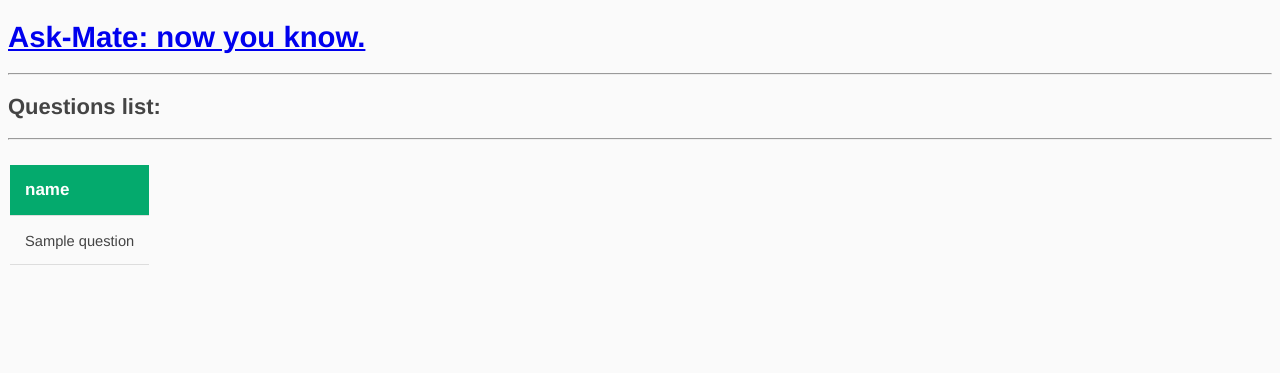
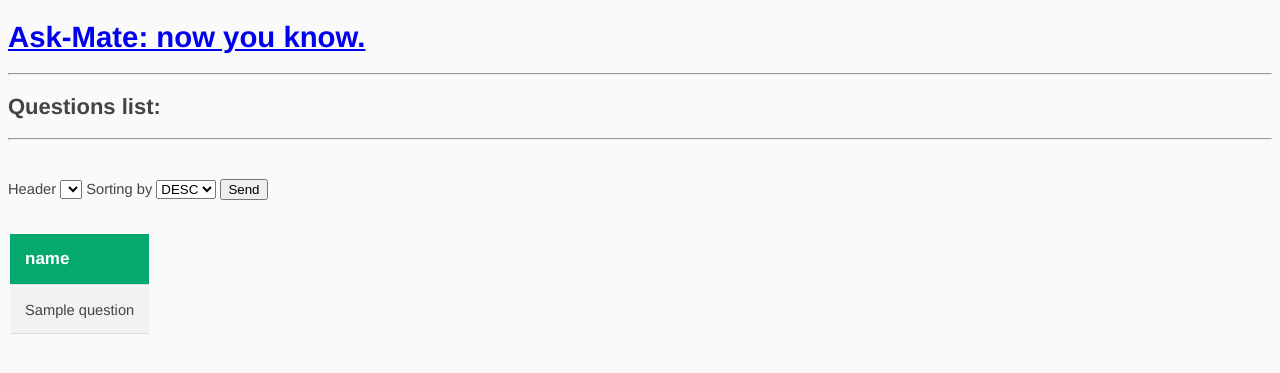
Before and after one commit to Therion95/Ask-mate, a Flask app: page /list in a window 1280 px wide. Shown: the top 373 px of the page. Run offline with Flask 2, Linux system fonts and the light colour scheme; a database or web service that is not in the repository returns one stand-in record (values such as "Sample title"); lists and menus that the app fills with data are empty; some libraries are stand-ins or nearby versions.

Commit message:
sorting function

```diff
--- a/db_data_manager.py
+++ b/db_data_manager.py
@@ -294,3 +294,14 @@ def searching(cursor, word):
     """
     cursor.execute(query, [f"%{word}%", f"%{word}%", f"%{word}%"])
     return cursor.fetchall()
+
+@db_connection.executor
+def sorting_questions(cursor, header, sort):
+    query = f"""
+        SELECT *
+        FROM question
+        ORDER BY {header} {sort}
+    """
+
+    cursor.execute(query)
+    return cursor.fetchall()
--- a/server.py
+++ b/server.py
@@ -19,14 +19,21 @@ def index():
     questions = db_data_manager.list_column('question')
     latest_questions = db_data_manager.five_latest_questions(questions)
     headers = questions[0].keys()
+    list_of_headers = list(headers)
     return render_template('index.html', headers=headers, questions=latest_questions)
 
 
-@app.route('/list', methods=['GET'])
+@app.route('/list', methods=['GET', 'POST'])
 def list_questions():
-    db_data = db_data_manager.list_column('question')
-    db_headers = db_data[0].keys()
-    return render_template('list.html', data=db_data, headers=db_headers)
+    if request.method == 'GET':
+        db_data = db_data_manager.list_column('question')
+        db_headers = db_data[0].keys()
+        return render_template('list.html', data=db_data, headers=db_headers, list_of_headers=list(db_headers))
+    elif request.method == 'POST':
+        order_by, order_direction = dict(request.form)['header'], dict(request.form)['sort']
+        db_data = db_data_manager.sorting_questions(order_by, order_direction)
+        db_headers = db_data[0].keys()
+        return render_template('list.html', data=db_data, headers=db_headers, list_of_headers=list(db_headers))
 
 
 @app.route('/question/<int:question_id>', methods=['GET'])
--- a/templates/list.html
+++ b/templates/list.html
@@ -7,13 +7,31 @@
 
 {% block body %}
 <p><h2>Questions list:</h2>
-<hr><br>
+<hr><br><br>
+<form action="{{ url_for("list_questions") }}" method="POST">
+    <label for="header">Header</label>
+    <select name="header" id="header">
+        {% for header in list_of_headers[1:6] %}
+            <option>{{ header }}</option>
+        {% endfor %}
+    </select>
+    <label for="sort">Sorting by</label>
+    <select name="sort" id="sort">
+        <option>DESC</option>
+        <option>ASC</option>
+    </select>
+    <button type="submit">Send</button>
+</form>
+    <br><br>
 <table>
-  <tr>
+  <thead>
+    <tr>
       {% for header in headers %}
       <th>{{ header }}</th>
       {% endfor %}
-  </tr>
+    </tr>
+  </thead>
+  <tbody>
     <tr>
     {% for dict in data  %}
         {% for key, value in dict.items() %}
@@ -31,7 +49,7 @@
     {% endfor %}
         </tr>
     {% endfor %}
-
+  <tbody>
 </table>
 
 {% endblock %}
```
